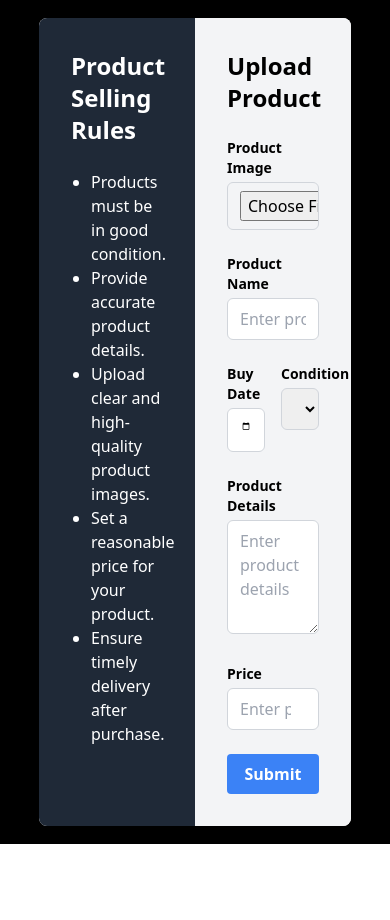
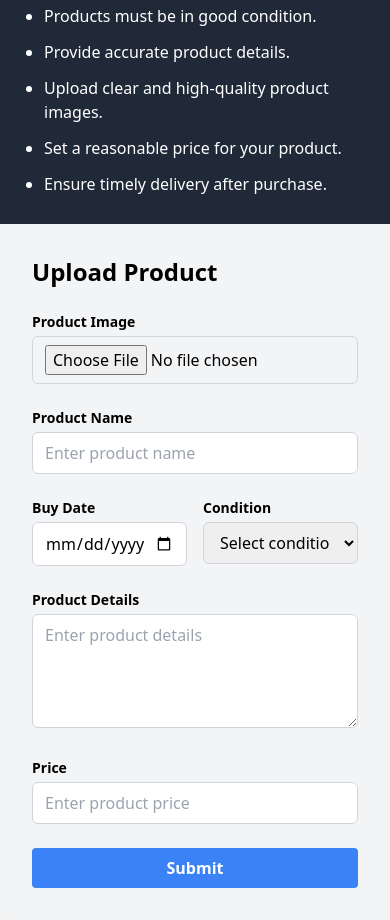
Before and after one commit to kumar1397/College-Mart, a React (Create React App) app: page / in a window 390 px wide. Before the commit the page ends 844 px from the top, so only its background shows below. Built offline with nearby package versions, Linux system fonts and the light colour scheme.

Commit message:
slight changes in product page

```diff
--- a/src/components/product/ProductCard.js
+++ b/src/components/product/ProductCard.js
@@ -35,11 +35,11 @@ function ProductFormCard() {
 
   return (
     <div className="bg-black h-screen w-full flex justify-center items-center">
-      <div className="w-[80%] mx-auto bg-white shadow-lg rounded-lg overflow-hidden flex">
+      <div className="w-full md:w-4/5 mx-auto bg-white shadow-lg rounded-lg overflow-hidden flex flex-col lg:flex-row">
         {/* Left section for product rules */}
-        <div className="w-1/2 p-8 bg-gray-800 text-white">
-          <h2 className="text-2xl font-semibold mb-6">Product Selling Rules</h2>
-          <ul className="list-disc pl-5">
+        <div className="w-full h-[300px] gap-5 lg:h-auto lg:w-1/2 p-1 bg-gray-800 text-white flex flex-col justify-center items-center ">
+          <h2 className="text-2xl font-semibold mr-12">Product Selling Rules</h2>
+          <ul className="list-disc pl-10 gap-3 flex flex-col">
             <li>Products must be in good condition.</li>
             <li>Provide accurate product details.</li>
             <li>Upload clear and high-quality product images.</li>
@@ -49,7 +49,7 @@ function ProductFormCard() {
         </div>
 
         {/* Right section for product form */}
-        <div className="w-1/2 bg-gray-100 p-8">
+        <div className="w-full lg:w-1/2 bg-gray-100 p-8">
           <form onSubmit={handleSubmit} className="space-y-6">
             <h2 className="text-2xl font-semibold mb-6">Upload Product</h2>
 
```
